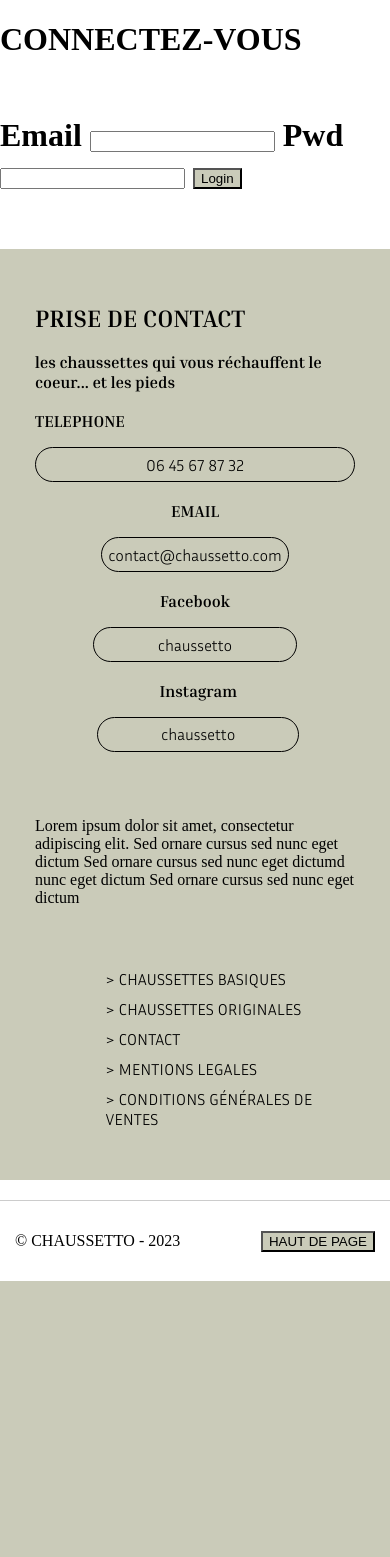
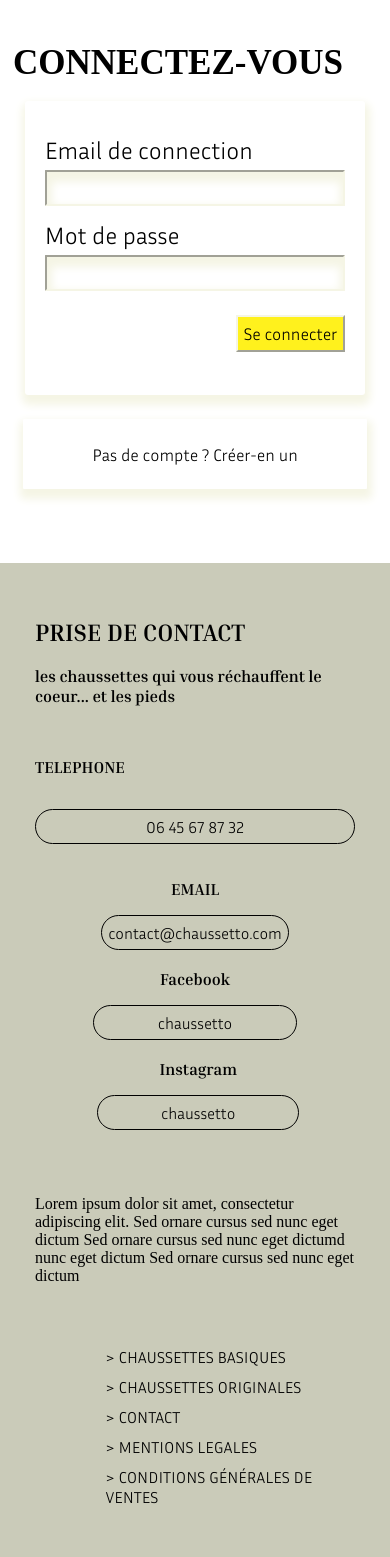
Before and after one commit to velvet-dream/chaussetto, a Symfony app: template templates/login/index.html.twig in a window 390 px wide. Shown: the part 74-1631 px from the top of the page. Before the commit the page ends 1355 px from the top, so only its background shows below. Run offline with Twig, Linux system fonts and the light colour scheme; the template is opened without the code that fills it, so the values that code supplies are empty; style sheets or scripts are compiled from the project's sources; some libraries are stand-ins or nearby versions.

Commit message:
page de connexion

```diff
--- a/assets/styles/connexion.css
+++ b/assets/styles/connexion.css
@@ -26,13 +26,89 @@ body{
  /* Styles pour les écrans de petite taille (mobile) */
 @media screen and (max-width: 480px)
 {
-/* page de connection */
-/* formulaire */
+  .connection h1{
+    width: 356px;
+    height: 90px;
+    flex-shrink: 0;
+    color: #000;
+    text-align: center;
+    font-family: Inria Serif;
+    font-size: 35px;
+    text-transform: uppercase;
+    width: 356px;
+    height: 35px;
+    margin-top: 11%;
+  }
 
+  .sectionformulaire{
+    display: flex;
+    justify-content: center;
+
+  }
+
+  .formulaire{
+    width: 77%;
+    height: 100%;
+    border-radius: 3px;
+    background: #FFF;
+    box-shadow: 1px 6px 8px 4px #F5F5E5;
+    padding:5%;
+  }
+
+  .info{
+    display: flex;
+    flex-direction: column;
+    padding-top:5%;
+  }
+  .info label{
+    color: #000;
+    font-family: InriaSans-Light;
+    font-size: 1.5rem;
+    padding-bottom: 2%;
+  }
+  .info input{
+    border-radius: 1px;
+    background: #FFF;
+    box-shadow: 1px 6px 8px 4px #F5F5E5 inset;
+    height: 30px;
+    border-color: #F5F5E5;
+
+  }
+  .button-form button{
+    color: #000;
+    text-align: center;
+    font-family: InriaSans-Light;
+    font-size: 17px;
+    line-height: normal;
+    background: #FFF11D;
+    float: right;
+    margin-top: 8%;
+    margin-bottom: 8%;
+    border-color: #F5F5E5;
+    padding: 2%;
+
+  }
+
+  #basdepage{
+    display: flex;
+    justify-content: center;
+  }
+
+  .basdepage{
+    border-radius: 1px;
+    background: #FFF;
+    box-shadow: 1px 6px 8px 4px #F5F5E5;
+    width: 87%;
+    margin: 6%;
+    padding: 2%;
+    margin-bottom: 19%;
+  }
+
+  .basdepage p {
+    color: #000;
+    font-family: InriaSans-Light;
+    font-size: 17px;
+    text-align: center;
+  }
 
 }
-.h1{
-  width: 356px;
-height: 90px;
-flex-shrink: 0;
-}
--- a/templates/login/index.html.twig
+++ b/templates/login/index.html.twig
@@ -37,29 +37,42 @@
                 {{ error.messageKey|trans(error.messageData, 'security') }}
             </div>
         {% endif %}
-        <h1> CONNECTEZ-VOUS <h1>
-
-        <br>
+<div class="connection">
+    <h1> CONNECTEZ-VOUS </h1>
+</div>
 
 
+<section class="sectionformulaire">
+    <div class="formulaire">
         <form action={{path('app_login')}} method='POST'>
+            <div class="info">
+                <label for='email'> Email de connection</label>
+                <input type='email' id='email' name='_username' value='{{ email }}'>
+            </div>
 
-            <label for='email'> Email </label>
-            <input type='email' id='email' name='_username' value='{{ email }}'>
-
-            <label for='password'> Pwd </label>
-            <input type='password' id='password' name='_password'>
+            <div class="info">
+                <label for='password'> Mot de passe </label>
+                <input type='password' id='password' name='_password'>
+            </div>
 
             {# redirection vers une route valide #}
             {# <input type='hidden' name='_target_path' value='{{ path('app_customer_dashboard') }}'> #}
-            <input type='hidden' name='_csrf_token' value="{{ csrf_token('authenticate') }}">
 
-            <button type='submit'> Login </button>
+            <div class="button-form">
+                <input type='hidden' name='_csrf_token' value="{{ csrf_token('authenticate') }}">
+
+                <button type='submit'> Se connecter </button>
+
+            </div>
+        </form>
+    </div>
+</section>
+
+<section id="basdepage">
+    <div class="basdepage">
+        <a href=""><p> Pas de compte ? Créer-en un</p></a>
+    </div>
+</section>
 
 
-
-
-        </form><br>
-    </div>
-
 {% endblock %}
```
